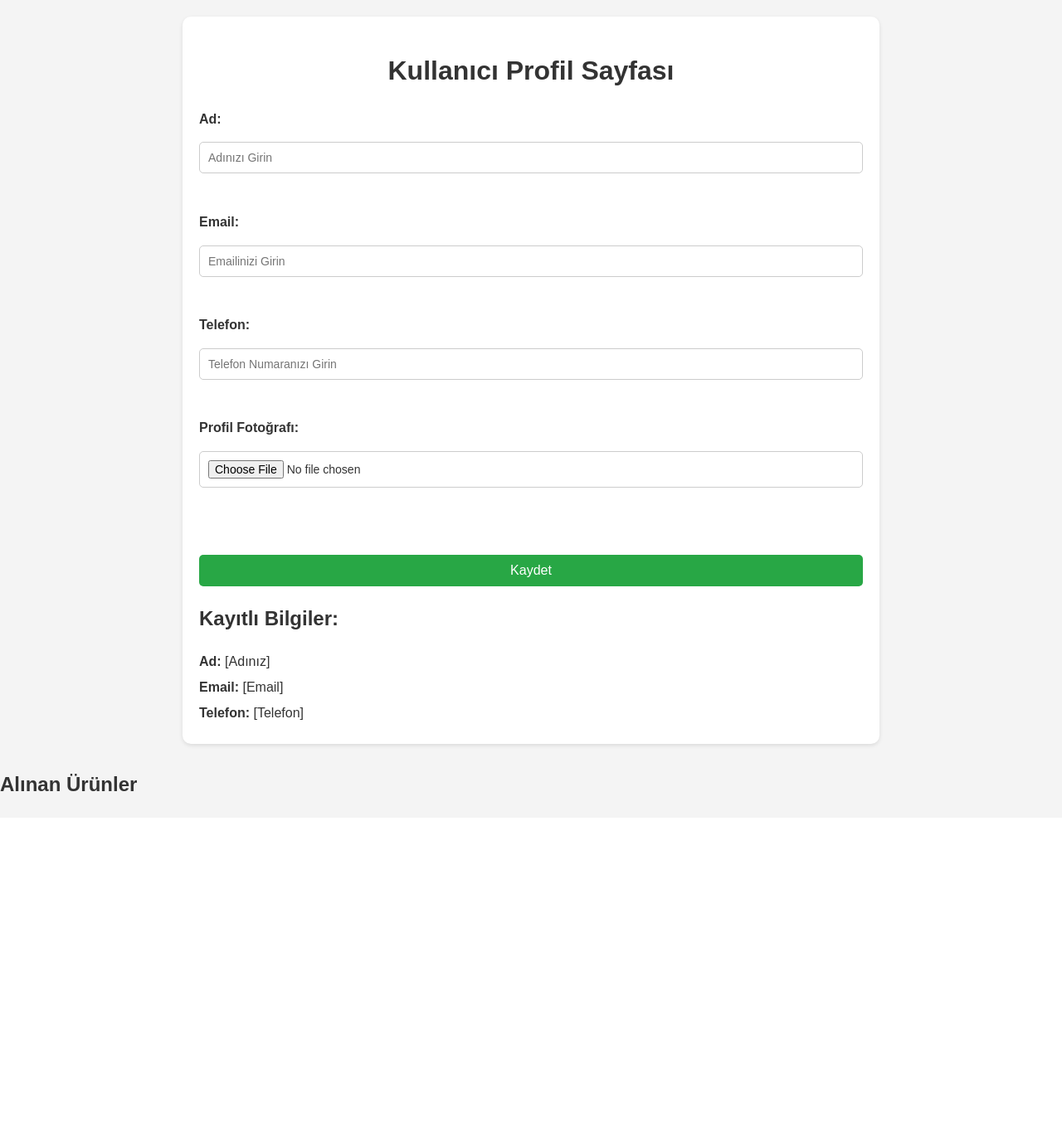
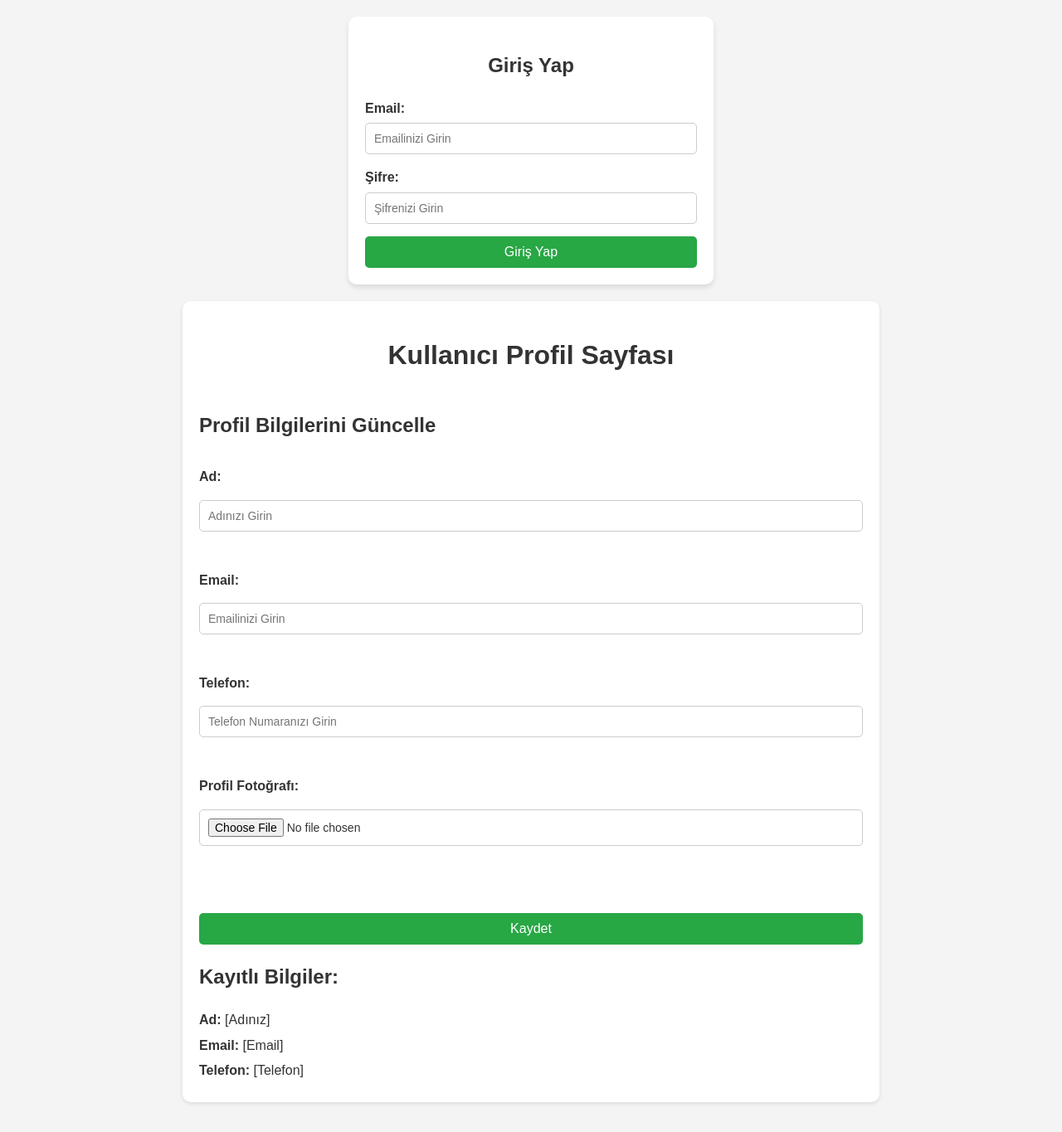
Before and after one commit to Defo20/Backend-berke, a Flask app: template templates/profile.html in a window 1280 px wide. Shown: the part 46-1411 px from the top of the page at 83% size. Before the commit the page ends 1000 px from the top, so only its background shows below. Run offline with Flask 3, Linux system fonts and the light colour scheme; the template is opened without the code that fills it, so the values that code supplies are empty.

Commit message:
Add files via upload

```diff
--- a/app.py
+++ b/app.py
@@ -1,40 +1,40 @@
 import os
 from flask import Flask
 from flask_migrate import Migrate
-from extensions import initialize_extensions
-from flask_cors import CORS
-from flask_jwt_extended import JWTManager
-from extensions import db
+from extensions import initialize_extensions  # extensions.py'deki initialize_extensions fonksiyonu
+from flask_cors import CORS  # CORS izinleri için
+from flask_jwt_extended import JWTManager  # JWT için
+from extensions import db  # db'yi extensions.py dosyasından al
 from datetime import timedelta
 
 # Flask uygulamasını oluşturma
 app = Flask(__name__)
-
-# Veritabanı bağlantısını ortam değişkeninden al
-app.config['SQLALCHEMY_DATABASE_URI'] = os.getenv(
-    'DATABASE_URL',  # Ortam değişkeninden al
-    'sqlite:///ecommerce.db'  # Yedek olarak SQLite kullan
-)
-
-# Diğer ayarlar
+app.config['SQLALCHEMY_DATABASE_URI'] = os.getenv('DATABASE_URL', 'sqlite:///ecommerce.db')  # Veritabanı URL'si
 app.config['SQLALCHEMY_TRACK_MODIFICATIONS'] = False
-app.config['JWT_SECRET_KEY'] = os.getenv('JWT_SECRET_KEY', 'default-secret-key')
+app.config['JWT_SECRET_KEY'] = os.getenv('JWT_SECRET_KEY', 'super-secret-key')  # JWT Secret Key
 app.config['JWT_ACCESS_TOKEN_EXPIRES'] = timedelta(hours=1)
 
+# CORS izinlerini başlat
+CORS(app)
+
+# JWT Manager'ı başlat
+jwt = JWTManager(app)
+
+# Migrate'yi başlat
+migrate = Migrate(app, db)
+
 # Gerekli uzantıları başlatma
-CORS(app)
-jwt = JWTManager(app)
-migrate = Migrate(app, db)
 initialize_extensions(app)
 
-# Modelleri ve blueprint'leri ekleme
-from app_models import *
+# Modelleri ve rotaları yükleme
+from app_models import *  # Modelleri import et
 from routes.products import products_bp
-from routes.basket import basket_bp
-from routes.checkout import checkout_bp
-from routes.buy import buy_bp
-from routes.profile import profile_bp
+from routes.basket import basket_bp  # basket_bp'yi import et
+from routes.checkout import checkout_bp  # checkout_bp'yi import et
+from routes.buy import buy_bp  # buy_bp'yi import et
+from routes.profile import profile_bp  # profile_bp'yi import et
 
+# Blueprint'leri kaydetme
 app.register_blueprint(products_bp, url_prefix='/products')
 app.register_blueprint(basket_bp, url_prefix='/basket')
 app.register_blueprint(checkout_bp, url_prefix='/checkout')
@@ -43,5 +43,5 @@ app.register_blueprint(profile_bp, url_prefix="/profile")
 
 if __name__ == '__main__':
     with app.app_context():
-        db.create_all()
+        db.create_all()  # Veritabanı tablolarını oluştur
     app.run(host='0.0.0.0', port=5000, debug=True)
--- a/static/css/profile.css
+++ b/static/css/profile.css
@@ -152,3 +152,52 @@ h1 {
     border-radius: 5px;
     font-size: 14px;
 }
+
+#loginForm {
+    background-color: #fff;
+    max-width: 400px;
+    margin: 20px auto;
+    padding: 20px;
+    border-radius: 10px;
+    box-shadow: 0 4px 6px rgba(0, 0, 0, 0.1);
+}
+
+#loginForm h2 {
+    text-align: center;
+    margin-bottom: 20px;
+    color: #333;
+}
+
+#loginForm label {
+    font-weight: bold;
+    display: block;
+    margin-bottom: 5px;
+    color: #333;
+}
+
+#loginForm input[type="email"],
+#loginForm input[type="password"] {
+    width: 100%;
+    padding: 10px;
+    margin-bottom: 15px;
+    border: 1px solid #ccc;
+    border-radius: 5px;
+    box-sizing: border-box;
+    font-size: 14px;
+}
+
+#loginForm button[type="submit"] {
+    width: 100%;
+    background-color: #28a745;
+    color: white;
+    font-size: 16px;
+    padding: 10px;
+    border: none;
+    border-radius: 5px;
+    cursor: pointer;
+    transition: background-color 0.3s ease;
+}
+
+#loginForm button[type="submit"]:hover {
+    background-color: #218838;
+}
--- a/static/css/sell.css
+++ b/static/css/sell.css
@@ -54,7 +54,7 @@ form label {
     font-size: 16px;
     font-weight: bold;
     margin-bottom: 5px;
-    color: #fff3f3;
+    color: #3817dc;
 }
 
 form input[type="text"],
--- a/static/js/main.js
+++ b/static/js/main.js
@@ -5,7 +5,7 @@ document.addEventListener("DOMContentLoaded", () => {
     // Backend'den ürünleri al ve ekrana yazdır
     async function fetchProducts() {
         try {
-            const response = await fetch("http://127.0.0.1:5000/products"); // Backend'deki ürün listeleme endpoint'i
+            const response = await fetch("http://127.0.0.1:5000/products/list"); // Backend'deki ürün listeleme endpoint'i
             const products = await response.json(); // Backend'den gelen ürünler
             localStorage.setItem("products", JSON.stringify(products)); // Ürünleri localStorage'a kaydet
             renderProducts(); // Ürünleri ekrana yazdır
--- a/static/js/profile.js
+++ b/static/js/profile.js
@@ -1,4 +1,8 @@
 document.addEventListener("DOMContentLoaded", () => {
+    // Login Formu için DOM Elemanları
+    const loginForm = document.getElementById("loginForm");
+
+    // Profil Güncelleme Elemanları
     const nameInput = document.getElementById("name");
     const emailInput = document.getElementById("email");
     const phoneInput = document.getElementById("phone");
@@ -10,67 +14,62 @@ document.addEventListener("DOMContentLoaded", () => {
     const savedPhone = document.getElementById("savedPhone");
     const savedPhoto = document.getElementById("savedPhoto");
 
+    // Giriş Yap Fonksiyonu
+    async function login(email, password) {
+        try {
+            const response = await fetch("http://127.0.0.1:5000/profile/login", {
+                method: "POST",
+                headers: {
+                    "Content-Type": "application/json",
+                },
+                body: JSON.stringify({ email, password }),
+            });
 
-    // Kullanıcı bilgilerini backend'den getir ve sayfada göster
+            if (response.ok) {
+                const data = await response.json();
+                localStorage.setItem("accessToken", data.access_token); // Token'ı kaydet
+                console.log("Login başarılı, token kaydedildi:", data.access_token);
+            } else {
+                console.error("Login başarısız:", response.statusText);
+            }
+        } catch (error) {
+            console.error("Login sırasında hata oluştu:", error);
+        }
+    }
+
+
+    // Profil Bilgilerini Çekme Fonksiyonu
     async function fetchProfile() {
         try {
             const response = await fetch("http://127.0.0.1:5000/profile", {
                 method: "GET",
                 headers: {
-                    Authorization: `Bearer ${localStorage.getItem("accessToken")}` // JWT Token
-                }
+                    "Authorization": `Bearer ${localStorage.getItem("accessToken")}`, // JWT Token
+                },
             });
 
-            if (response.ok) {
-                const userData = await response.json();
-                savedName.textContent = userData.name || "[Adınız]";
-                savedEmail.textContent = userData.email || "[Email]";
-                savedPhone.textContent = userData.phone || "[Telefon]";
+            if (!response.ok) {
+                throw new Error("Profil bilgileri alınamadı.");
+            }
 
-                if (userData.photo) {
-                    savedPhoto.src = userData.photo;
-                    savedPhoto.style.display = "block";
-                } else {
-                    savedPhoto.style.display = "none";
-                }
-            } else {
-                console.error("Profil bilgileri alınamadı:", response.statusText);
-            }
+            const userData = await response.json();
+            console.log("Profil Bilgileri:", userData);
+            return userData;
         } catch (error) {
-            console.error("Profil bilgileri alınırken bir hata oluştu:", error);
+            console.error("Hata:", error);
         }
     }
 
-    // Kullanıcı bilgilerini backend'e kaydet
-    saveButton.addEventListener("click", async () => {
-        const userData = {
-            name: nameInput.value,
-            email: emailInput.value,
-            phone: phoneInput.value,
-        };
-
-        if (profilePhotoInput.files[0]) {
-            const reader = new FileReader();
-            reader.onload = async function (e) {
-                userData.photo = e.target.result;
-
-                await saveProfile(userData); // Profil verilerini backend'e gönder
-            };
-            reader.readAsDataURL(profilePhotoInput.files[0]);
-        } else {
-            await saveProfile(userData);
-        }
-    });
-
+    // Profil Güncelleme Fonksiyonu
     async function saveProfile(userData) {
         try {
             const response = await fetch("http://127.0.0.1:5000/profile/update", {
                 method: "POST",
                 headers: {
                     "Content-Type": "application/json",
-                    Authorization: `Bearer ${localStorage.getItem("accessToken")}`
+                    Authorization: `Bearer ${localStorage.getItem("accessToken")}`,
                 },
-                body: JSON.stringify(userData)
+                body: JSON.stringify(userData),
             });
 
             if (response.ok) {
@@ -84,14 +83,14 @@ document.addEventListener("DOMContentLoaded", () => {
         }
     }
 
-    // Alınan ürünleri backend'den getir ve göster
+    // Satın Alınan Ürünleri Çekme Fonksiyonu
     async function fetchPurchasedProducts() {
         try {
-            const response = await fetch("http://127.0.0.1:5000/purchased-products", {
+            const response = await fetch("http://127.0.0.1:5000/profile/purchased-products", {
                 method: "GET",
                 headers: {
-                    Authorization: `Bearer ${localStorage.getItem("accessToken")}` // JWT Token
-                }
+                    Authorization: `Bearer ${localStorage.getItem("accessToken")}`, // JWT Token
+                },
             });
 
             const purchasedProductsContainer = document.getElementById("purchasedProductsContainer");
@@ -135,7 +134,35 @@ document.addEventListener("DOMContentLoaded", () => {
         }
     }
 
-    // Sayfa yüklendiğinde kullanıcı bilgilerini ve satın alınan ürünleri göster
+    // Login Form Submit Olayı
+    loginForm.addEventListener("submit", (e) => {
+        e.preventDefault(); // Sayfanın yeniden yüklenmesini engelle
+        const email = document.getElementById("email").value;
+        const password = document.getElementById("password").value;
+        login(email, password); // Login fonksiyonunu çağır
+    });
+
+    // Profil Kaydet Butonu
+    saveButton.addEventListener("click", async () => {
+        const userData = {
+            name: nameInput.value,
+            email: emailInput.value,
+            phone: phoneInput.value,
+        };
+
+        if (profilePhotoInput.files[0]) {
+            const reader = new FileReader();
+            reader.onload = async function (e) {
+                userData.photo = e.target.result;
+                await saveProfile(userData); // Profil verilerini backend'e gönder
+            };
+            reader.readAsDataURL(profilePhotoInput.files[0]);
+        } else {
+            await saveProfile(userData);
+        }
+    });
+
+    // Sayfa Yüklendiğinde Profil ve Alınan Ürünleri Göster
     fetchProfile();
     fetchPurchasedProducts();
 });
--- a/static/js/sell.js
+++ b/static/js/sell.js
@@ -13,8 +13,8 @@ document.addEventListener("DOMContentLoaded", () => {
     // Ürünleri backend'den al ve göster
     async function fetchProducts() {
         try {
-            const response = await fetch("http://127.0.0.1:5000/products", {
-                method: "GET",
+            const response = await fetch("http://127.0.0.1:5000/products/add", {
+                method: "POST",
                 headers: {
                     "Content-Type": "application/json",
                 },
@@ -92,7 +92,7 @@ document.addEventListener("DOMContentLoaded", () => {
     // Ürünü Backend'e Gönderme
     async function saveProduct(product) {
         try {
-            const response = await fetch("http://127.0.0.1:5000/products", {
+            const response = await fetch("http://127.0.0.1:5000/products/buy", {
                 method: "POST",
                 headers: {
                     "Content-Type": "application/json",
--- a/templates/profile.html
+++ b/templates/profile.html
@@ -13,11 +13,26 @@
         <a href="main.html">Ürün Listesi</a>
         <a href="buy.html">Satın Alma</a>
     </nav>
+
+    <!-- Login Form -->
+    <form id="loginForm">
+        <h2>Giriş Yap</h2>
+        <label for="email">Email:</label>
+        <input type="email" id="email" placeholder="Emailinizi Girin" required><br>
+
+        <label for="password">Şifre:</label>
+        <input type="password" id="password" placeholder="Şifrenizi Girin" required><br>
+
+        <button type="submit">Giriş Yap</button>
+    </form>
+
+    <!-- Kullanıcı Profil Sayfası -->
     <div class="profile">
         <h1>Kullanıcı Profil Sayfası</h1>
 
-        <!-- Kullanıcı bilgilerini girecek alan -->
+        <!-- Profil Bilgilerini Düzenleme Alanı -->
         <form id="profileForm">
+            <h2>Profil Bilgilerini Güncelle</h2>
             <label for="name">Ad:</label>
             <input type="text" id="name" placeholder="Adınızı Girin" required><br>
 
@@ -33,7 +48,7 @@
             <button type="button" id="saveProfile">Kaydet</button>
         </form>
 
-        <!-- Kaydedilen bilgilerin görüntüleneceği alan -->
+        <!-- Kaydedilen Profil Bilgilerini Gösterme -->
         <div id="savedProfile">
             <h2>Kayıtlı Bilgiler:</h2>
             <p><strong>Ad:</strong> <span id="savedName">[Adınız]</span></p>
@@ -47,7 +62,7 @@
     <div class="purchased-products">
         <h2>Alınan Ürünler</h2>
         <div id="purchasedProductsContainer">
-            <!-- Alınan ürünler buy.js tarafından kaydedilir ve burada görüntülenir -->
+            <!-- Alınan ürünler burada listelenecek -->
         </div>
     </div>
 
```
Also changed, not shown: static/js/buy.js (+4 -4 lines).
